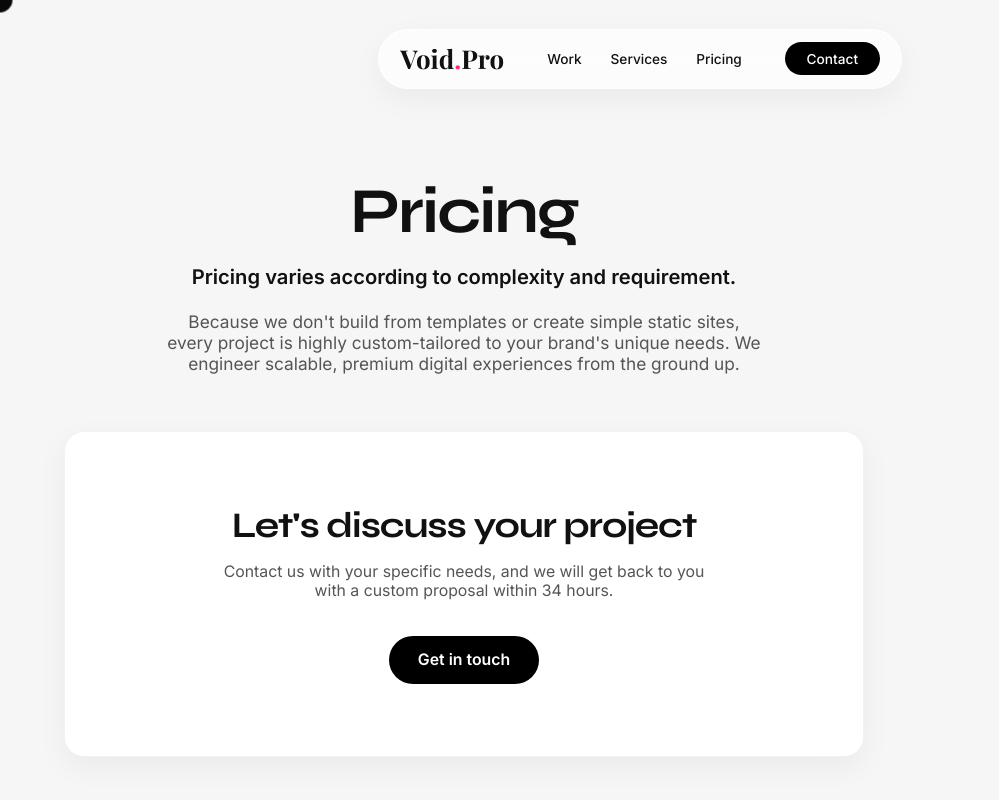
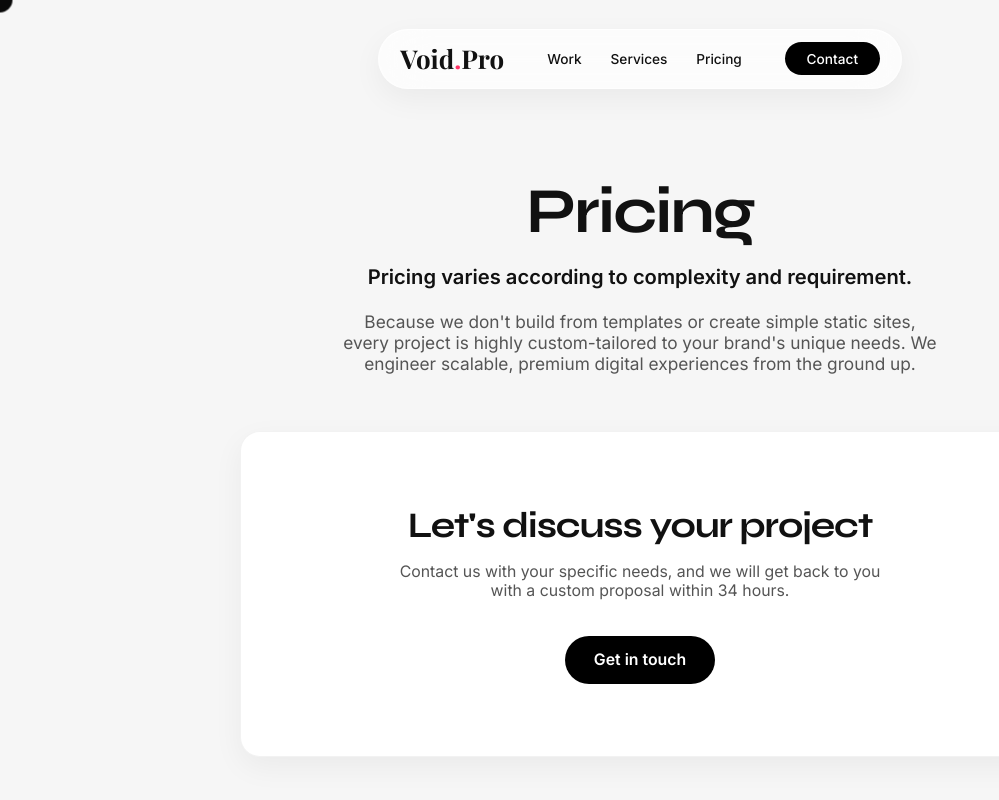
Before and after one commit to void-prolite/Void.pro, a website built with Vite: page pricing.html in a window 1280 px wide. Shown: the top 800 px of the page, without its empty margins (0-999 px from the left). Built offline with nearby package versions, Linux system fonts and the light colour scheme; a web font is replaced by a local one.

Commit message:
fix: center pricing page layout

```diff
--- a/pricing.html
+++ b/pricing.html
@@ -24,7 +24,7 @@
   </div>
 
   <main class="services-page-content">
-    <div class="services-page-header reveal" style="max-width: 800px;">
+    <div class="services-page-header reveal" style="max-width: 800px; margin: 0 auto;">
       <h1>Pricing</h1>
       <p style="font-size: 1.4rem; color: var(--text-main); margin-bottom: 1.5rem; font-weight: 600;">Pricing varies according to complexity and requirement.</p>
       <p>Because we don't build from templates or create simple static sites, every project is highly custom-tailored to your brand's unique needs. We engineer scalable, premium digital experiences from the ground up.</p>
```
